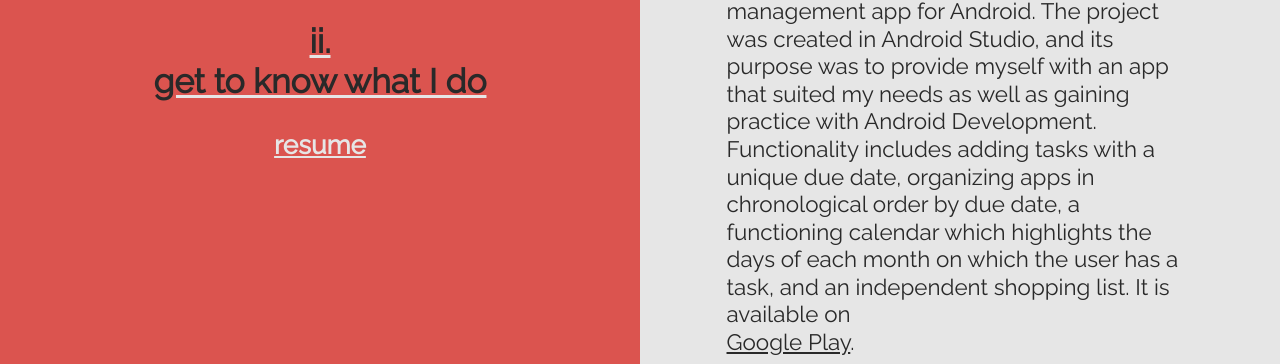
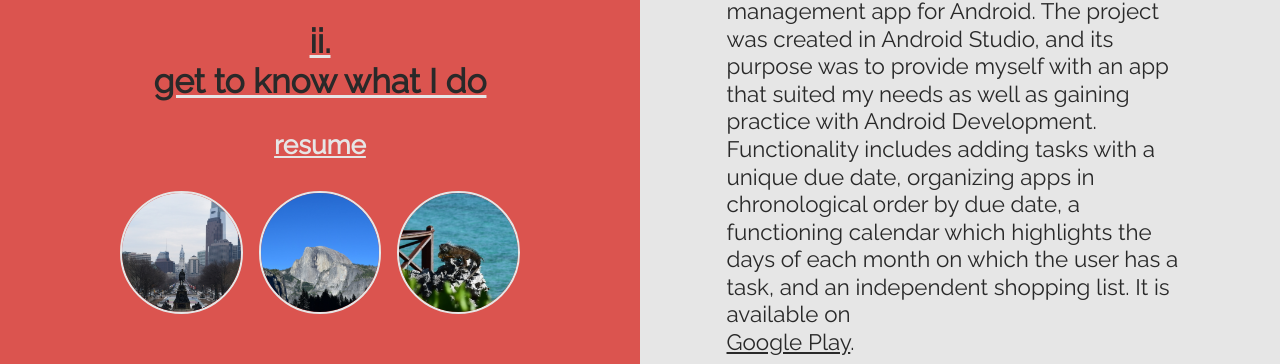
Before and after one commit to MikeASchumacher/website-v2, a plain HTML site: page index.html in a window 1280 px wide. Shown: the part 2137-2501 px from the top of the page. Drawn offline with Linux system fonts and the light colour scheme; a web font is replaced by a local one.

Commit message:
create images on 'work' page

```diff
--- a/index.html
+++ b/index.html
@@ -103,6 +103,9 @@
                         <h3>
                         <a href="resources/Michael%20Schumacher%20Resume.pdf" target="_parents">resume</a>
                         </h3>
+                        <img src="resources/philly.jpg" id="portrait">
+                        <img src="resources/yosemite.jpg" id="portrait">
+                        <img src="resources/iguana.jpg" id="portrait">
                     </div>
                     <div class="col-1-2 split-view-content" style="background-color: #E6E6E6">
                             <h3 style="text-decoration-color: #DB544F">taskie</h3>
--- a/style.css
+++ b/style.css
@@ -289,6 +289,11 @@ a::before {
     border-style: solid;
 }
 
+#three #portrait {
+    width: 20%;
+    margin: 5px;
+}
+
 .split-view {
     min-height: 100%;
     justify-content: center;
```
Also changed, not shown: resources/iguana.jpg (added), resources/philly.jpg (added), resources/yosemite.jpg (added), 1 other file.
